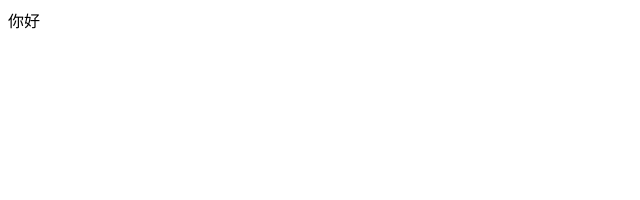
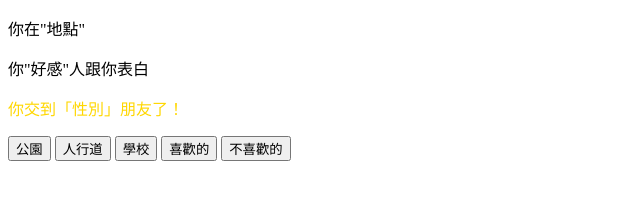
Before and after one commit to LupusXLass1404/WhitneyPet, a plain HTML site: page test.html in a window 1280 px wide. Shown: the whole page, without its empty margins (0-640 px from the left). Drawn offline with Linux system fonts and the light colour scheme.

Commit message:
小修改

```diff
--- a/test.html
+++ b/test.html
@@ -3,21 +3,52 @@
 <head>
   <meta charset="UTF-8">
   <meta name="viewport" content="width=device-width, initial-scale=1.0">
-  <title>Add Class Example</title>
+  <style>
+    .gold {
+      color: gold;
+    }
+  </style>
+  <title>差分文本檢視系統</title>
 </head>
 <body>
-  <div class="A">你好</div>
+  <div id="textContainer">
+    <p>你在"<span id="location">地點</span>"</p>
+    <p>你"<span id="feeling">好感</span>"人跟你表白</p>
+    <p><span class="gold" id="friendship">你交到「<span id="gender">性別</span>」朋友了！</span></p>
+  </div>
+
+  <button onclick="changeLocation('公園')">公園</button>
+  <button onclick="changeLocation('人行道')">人行道</button>
+  <button onclick="changeLocation('學校')">學校</button>
+
+  <button onclick="changeFeeling('喜歡的')">喜歡的</button>
+  <button onclick="changeFeeling('不喜歡的')">不喜歡的</button>
 
   <script>
-    // 选择所有带有类名 "A" 的元素
-    var elementsWithClassA = document.querySelectorAll('.A');
+    // 初始化数据对象
+    var data = {
+      location: ['公園', '人行道', '學校'],
+      feeling: ['喜歡的', '不喜歡的'],
+      gender: ['男', '女']
+    };
 
-    // 遍历每个匹配的元素，添加新的类名 "B"
-    elementsWithClassA.forEach(function(element) {
-      element.classList.add('B');
-    });
+    function changeLocation(newLocation) {
+      document.getElementById('location').innerHTML = newLocation;
+    }
 
-    console.log("已新增类名 'B' 到所有带有类名 'A' 的元素。");
+    function changeFeeling(newFeeling) {
+      var feelingElement = document.getElementById('feeling');
+      var friendshipElement = document.getElementById('friendship');
+
+      feelingElement.innerHTML = newFeeling;
+
+      // 如果好感是喜歡的，显示交到朋友的信息，否则隐藏
+      if (newFeeling === '喜歡的') {
+        friendshipElement.style.display = 'inline';
+      } else {
+        friendshipElement.style.display = 'none';
+      }
+    }
   </script>
 </body>
 </html>
```
Also changed, not shown: index.html (+4 -7 lines).
